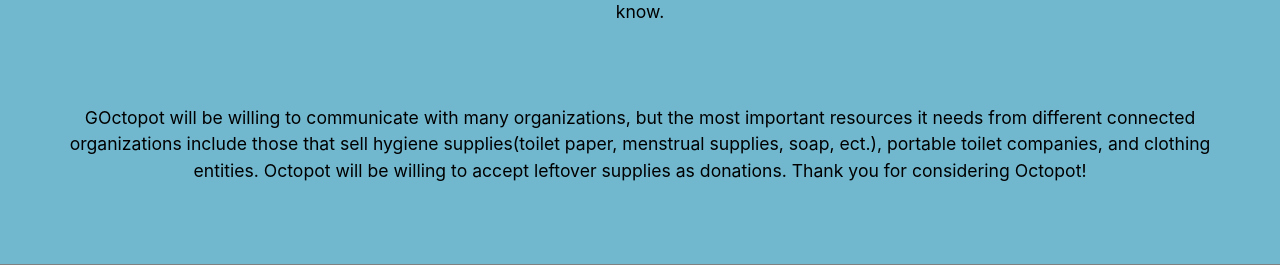
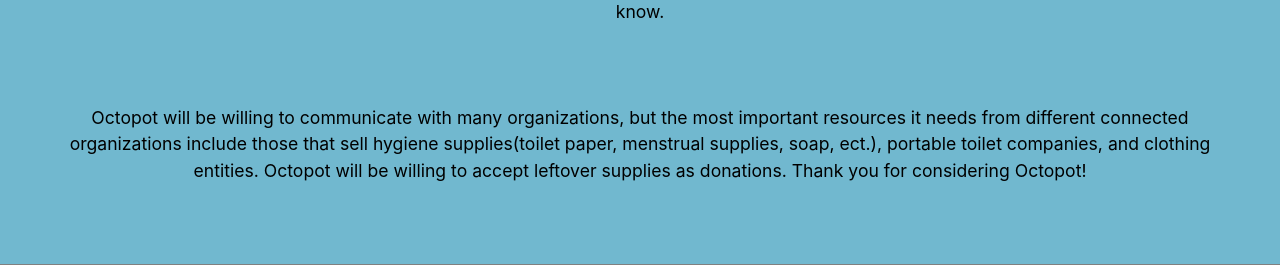
Before and after one commit to looshin/Octopot, a Flask app: page /OctopotCompany in a window 1280 px wide. Shown: the part 435-700 px from the top of the page. Run offline with Flask 3, Linux system fonts and the light colour scheme.

Commit message:
Update OctopotCompany.html

```diff
--- a/WebPromo/templates/OctopotCompany.html
+++ b/WebPromo/templates/OctopotCompany.html
@@ -35,7 +35,7 @@
             </p>
         </div>
         <div class="hidden">
-            <p id="word2">GOctopot will be willing to communicate with many organizations, but the most important resources it needs from different connected organizations include those that sell hygiene supplies(toilet paper, menstrual supplies, soap, ect.), portable toilet companies, and clothing entities. Octopot will be willing to accept leftover supplies as donations. Thank you for considering Octopot!
+            <p id="word2">Octopot will be willing to communicate with many organizations, but the most important resources it needs from different connected organizations include those that sell hygiene supplies(toilet paper, menstrual supplies, soap, ect.), portable toilet companies, and clothing entities. Octopot will be willing to accept leftover supplies as donations. Thank you for considering Octopot!
             </p>
         </div>
         </div>
```
